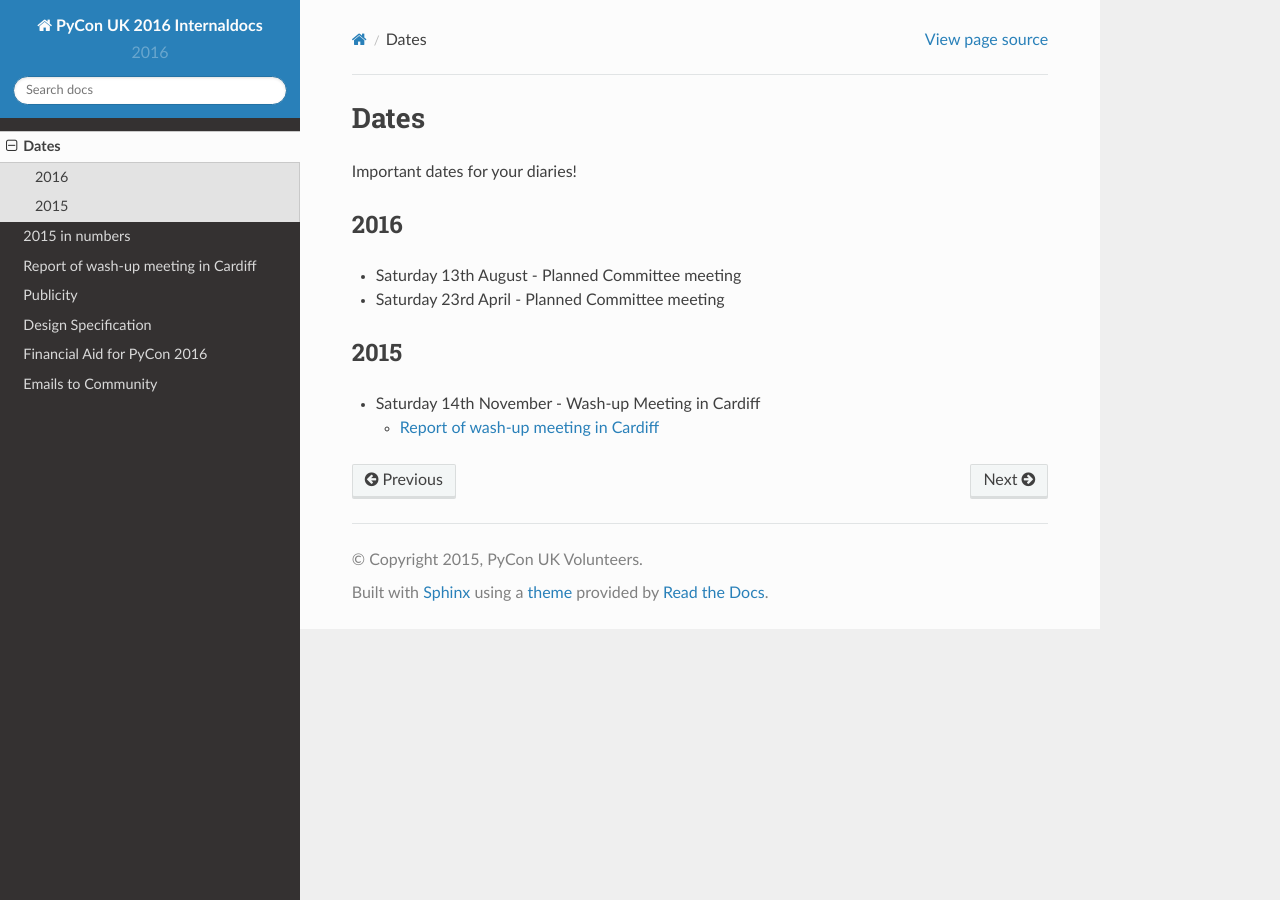
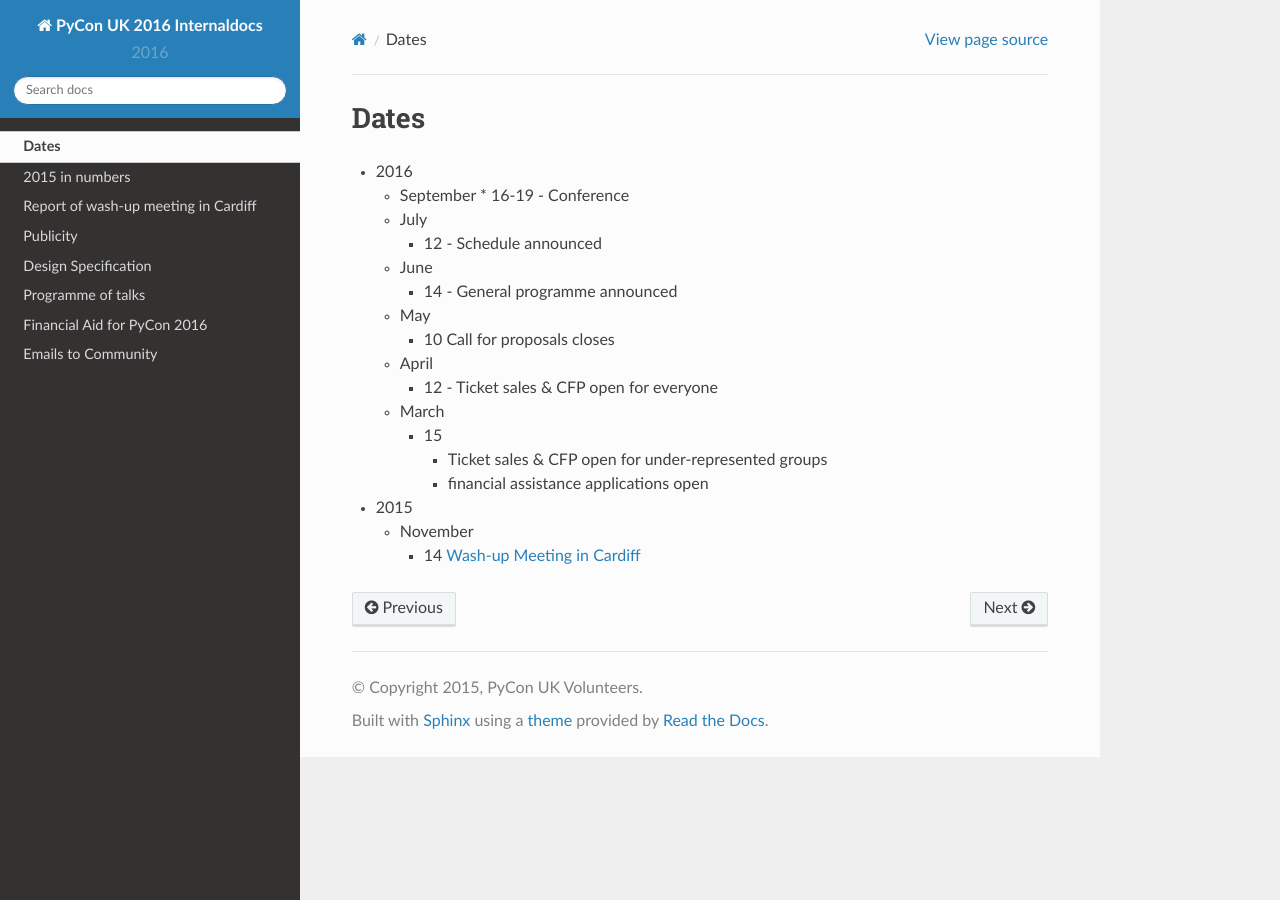
Before and after one commit to PyconUK/documentation, a Sphinx documentation site: the page built from source/dates.rst, in a window 1280 px wide. Built offline with Sphinx 7.4.7 and the Read the Docs theme 2.0.0, drawn with Linux system fonts in a browser that asks for light colours.

Commit message:
Programme and dates - WIP

```diff
--- a/source/dates.rst
+++ b/source/dates.rst
@@ -1,19 +1,36 @@
 Dates
 =====
 
-Important dates for your diaries!
+* 2016
 
+  * September
+    * 16-19 - Conference
 
-2016
-----
+  * July
 
-* Saturday 13th August - Planned Committee meeting
-* Saturday 23rd April - Planned Committee meeting
+    * 12 - Schedule announced
 
+  * June
 
-2015
-----
+    * 14 - General programme announced
 
-* Saturday 14th November - Wash-up Meeting in Cardiff
+  * May
 
-  - :doc:`wash-up-meeting-report`
+    * 10 Call for proposals closes
+
+  * April
+
+    * 12 - Ticket sales & CFP open for everyone
+
+  * March
+
+    * 15
+
+      * Ticket sales & CFP open for under-represented groups
+      * financial assistance applications open
+
+* 2015
+
+  * November
+
+    * 14 :doc:`Wash-up Meeting in Cardiff <wash-up-meeting-report>`
--- a/source/index.rst
+++ b/source/index.rst
@@ -11,6 +11,7 @@ PyCon UK 2016 Internaldocs
    wash-up-meeting-report
    publicity
    design-spec
+   programme-talks
    financial-aid
    emails-to-community/index
 
```
Also changed, not shown: source/programme-talks.rst (added, +74 -0 lines).
